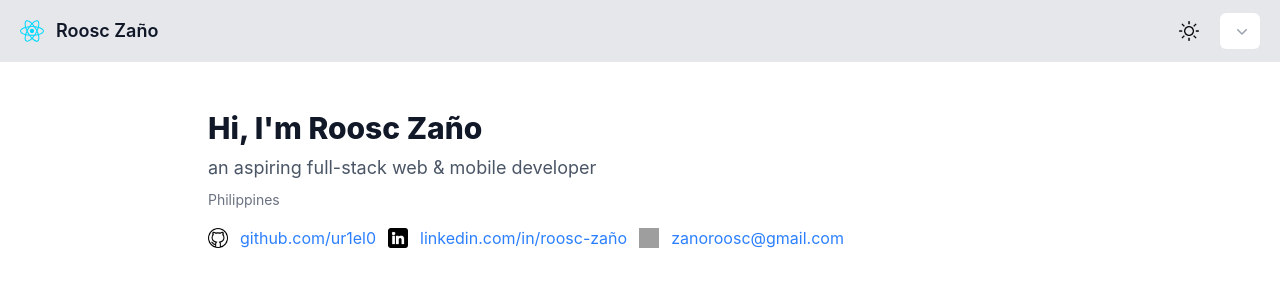
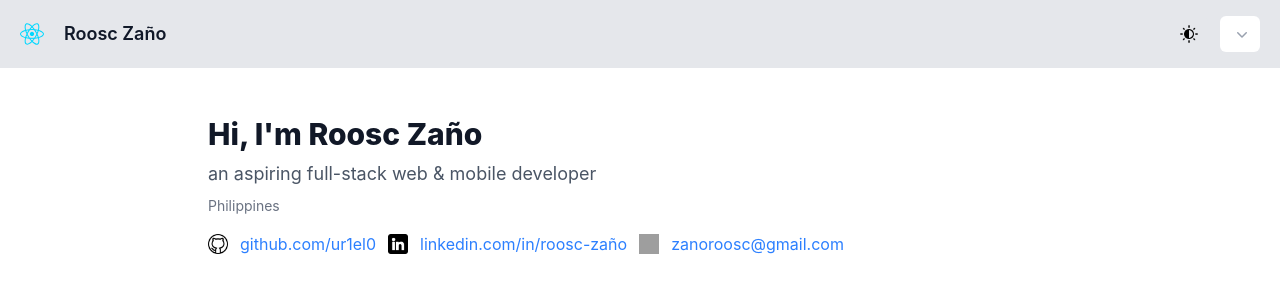
Before and after one commit to ur1el0/Portfolio, a React (Vite) app: page / in a window 1280 px wide. Shown: the top 300 px of the page. Built offline with nearby package versions, Linux system fonts and the light colour scheme; grey boxes are pictures that could not be loaded.

Commit message:
fix: nav bar buttons hue

```diff
--- a/src/components/layout/Navbar.jsx
+++ b/src/components/layout/Navbar.jsx
@@ -36,12 +36,12 @@ export const Navbar = () => {
         <nav className="flex items-center justify-between px-5 py-3 bg-gray-200 dark:bg-slate-900 text-gray-900 dark:text-white">
             <div className="flex items-center gap-3">
                 <img src={logo} alt="Logo" className="w-6 h-6" />
-                <h1 className="text-lg font-semibold">Roosc Zaño</h1>
+                <h1 className="text-lg font-semibold p-2    ">Roosc Zaño</h1>
             </div>
 
             <div className="flex items-center gap-3">
                 <button
-                    className="inline-flex items-center justify-center p-2 rounded-md border border-gray-200 dark:border-white/10 bg-transparent focus:outline-none"
+                    className="inline-flex items-center justify-center p-2 rounded-md border border-gray-200 dark:border-white/10 bg-gray-200 dark:bg-slate-700 focus:outline-white"
                     aria-label="Toggle theme"
                     aria-pressed={themeMode === 'dark'}
                     onClick={toggleTheme}
@@ -51,7 +51,7 @@ export const Navbar = () => {
                 </button>
 
                 <Menu as="div" className="relative inline-block">
-                    <MenuButton className="inline-flex items-center rounded-md px-3 py-2 text-sm font-semibold bg-white text-slate-900 hover:bg-slate-50 dark:bg-slate-800 dark:text-slate-100 dark:hover:bg-slate-700">
+                    <MenuButton className="inline-flex items-center rounded-md px-3 py-2 text-sm font-semibold bg-white text-slate-900 hover:bg-slate-50 dark:bg-slate-700 dark:text-slate-100 dark:hover:bg-slate-700">
                         <ChevronDownIcon aria-hidden="true" className="-mr-1 h-5 w-5 text-gray-400 dark:text-gray-300" />
                     </MenuButton>
 
```
Also changed, not shown: src/assets/nav/theme.png.
